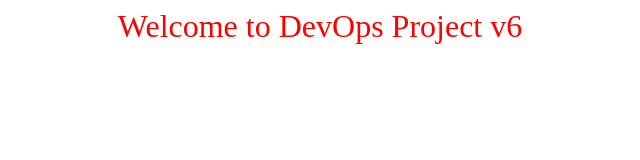
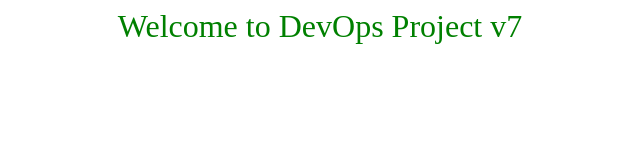
Before and after one commit to antoshdyade/dev1, a plain HTML site: page index.html in a window 1280 px wide. Shown: the whole page, without its empty margins (320-960 px from the left). Drawn offline with Linux system fonts and the light colour scheme.

Commit message:
V7 index.html

```diff
--- a/index.html
+++ b/index.html
@@ -4,8 +4,8 @@
 	</head>
 	<body>
 		<center>
-			<font size=+3 color=red>
-				Welcome to DevOps Project v6
+			<font size=+3 color=green>
+				Welcome to DevOps Project v7
 			</font>
 		</center>
 	</body>
```
